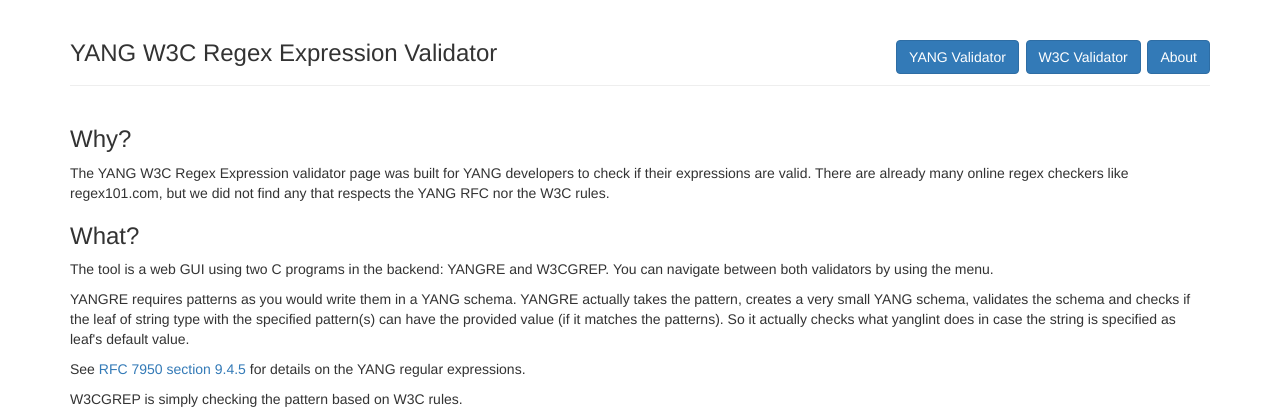
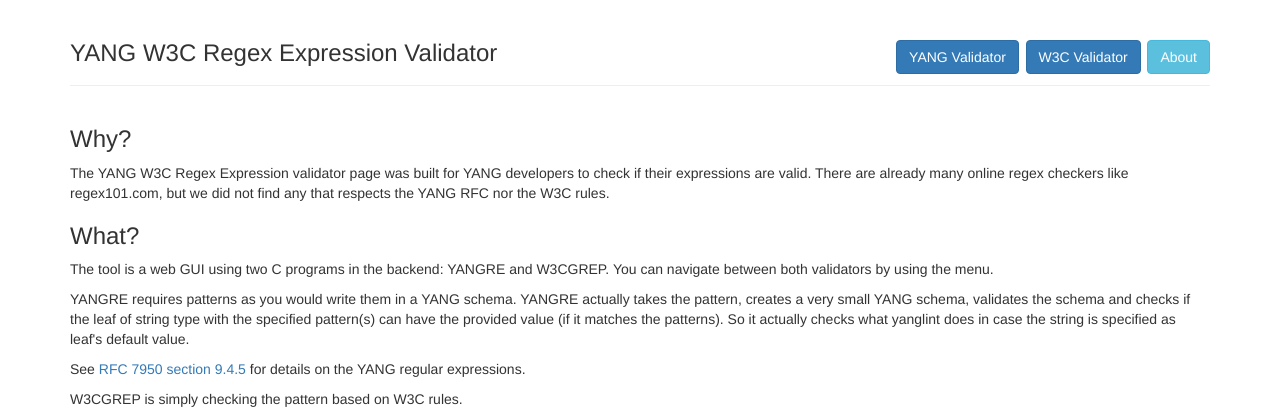
Before and after one commit to plewyllie/yangre-gui, a Flask app: page /yangre/about in a window 1280 px wide. Shown: the top 420 px of the page. Run offline with Flask 2, Linux system fonts and the light colour scheme; some libraries are stand-ins or nearby versions.

Commit message:
adding blue btn

```diff
--- a/app/templates/about.html
+++ b/app/templates/about.html
@@ -43,4 +43,9 @@
     </ul>
 
 </div>
+
+<script>
+    $("#about_btn").attr('class', "btn btn-info");
+
+</script>
 {% endblock %}
--- a/app/templates/base.html
+++ b/app/templates/base.html
@@ -23,7 +23,7 @@
                 <div style="float:right">
                     <a href="/yangre" class="btn btn-primary" role="button" id="yang_btn">YANG Validator</a>
                     <a href="/yangre/w3cgrep" class="btn btn-primary" role="button" id="w3c_btn">W3C Validator</a>
-                    <a href="/yangre/about" class="btn btn-primary" role="button">About</a>
+                    <a href="/yangre/about" class="btn btn-primary" role="button" id="about_btn">About</a>
                 </div>
             </h3>
         </div>
```
